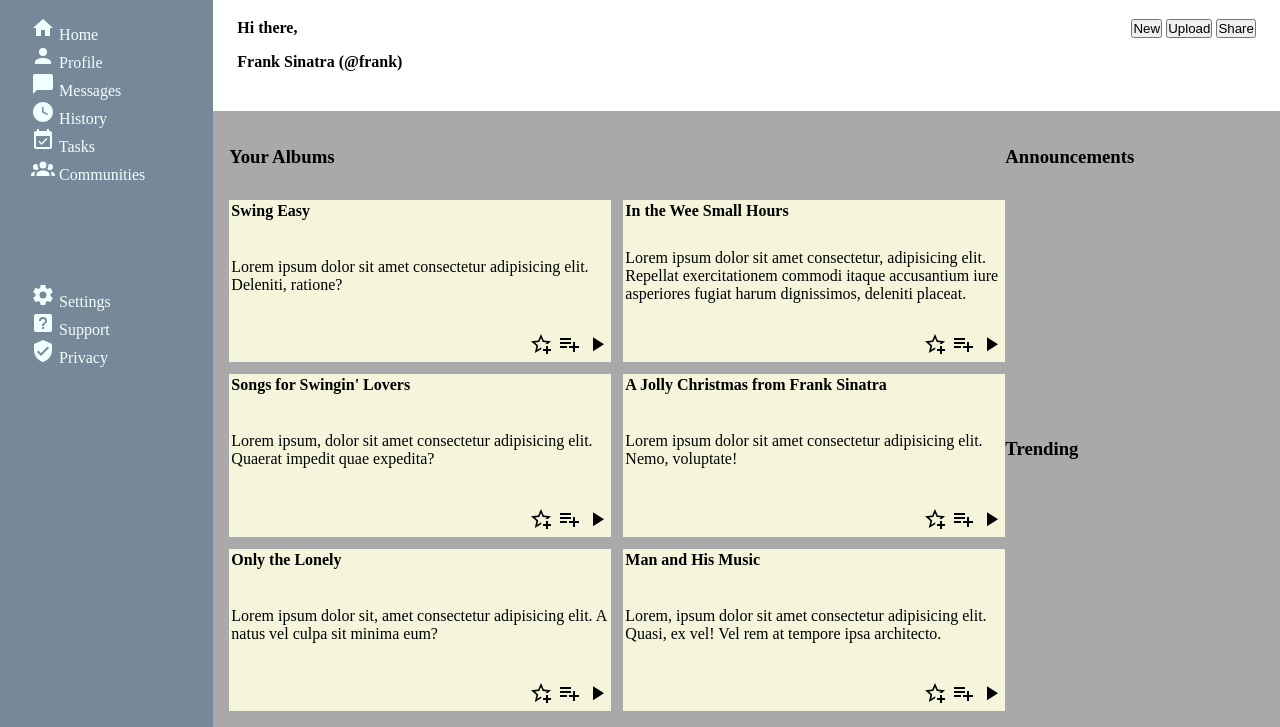
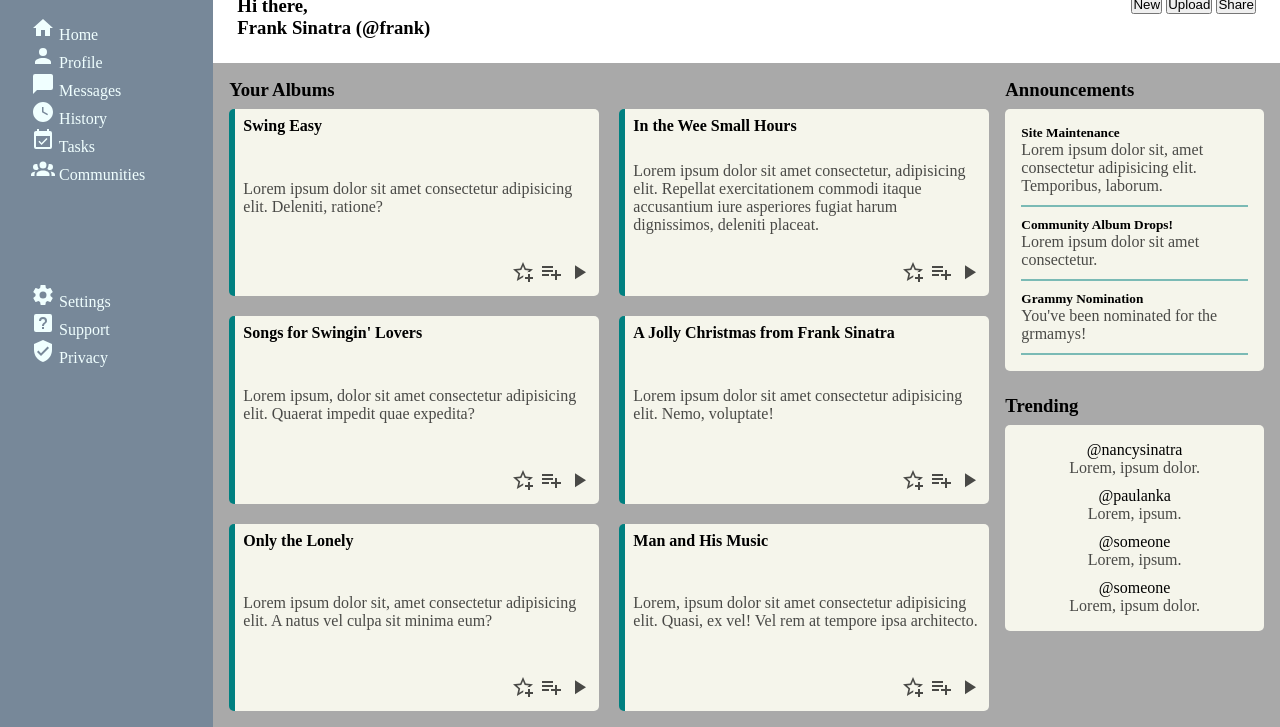
Before and after one commit to anujyadav5/dashboard-project, a plain HTML site: page index.html in a window 1280 px wide. Shown: the part 73-800 px from the top of the page. Drawn offline with Linux system fonts and the light colour scheme.

Commit message:
announcement and trending content and layout added.

```diff
--- a/index.html
+++ b/index.html
@@ -25,7 +25,7 @@
                 <strong>Frank Sinatra</strong>
             </div>
             <div class="welcome">
-                <strong>Hi there, <p>Frank Sinatra (@frank)</p></strong>
+                <h3>Hi there, <p>Frank Sinatra (@frank)</p></h3>
             </div>
             <div class="options">
                 <button>New</button>
@@ -198,9 +198,41 @@
                 </div>
                 <div class="announcements">
                     <h3>Announcements</h3>
+                    <div class="announcements-container">
+                        <div class="announcement">
+                            <h5>Site Maintenance</h5>
+                            Lorem ipsum dolor sit, amet consectetur adipisicing elit. Temporibus, laborum.
+                        </div>
+                        <div class="announcement">
+                            <h5>Community Album Drops!</h5>
+                            Lorem ipsum dolor sit amet consectetur.
+                        </div>
+                        <div class="announcement">
+                            <h5>Grammy Nomination</h5>
+                            You've been nominated for the grmamys!
+                        </div>
+                    </div>
                 </div>
                 <div class="trending">
                     <h3>Trending</h3>
+                    <div class="trending-container">
+                        <div class="item">
+                            <div class="user">@nancysinatra</div>
+                            Lorem, ipsum dolor.
+                        </div>
+                        <div class="item">
+                            <div class="user">@paulanka</div>
+                            Lorem, ipsum.
+                        </div>
+                        <div class="item">
+                            <div class="user">@someone</div>
+                            Lorem, ipsum.
+                        </div>
+                        <div class="item">
+                            <div class="user">@someone</div>
+                            Lorem, ipsum dolor.
+                        </div>
+                    </div>
                 </div>
 
         </div>
--- a/styles.css
+++ b/styles.css
@@ -53,22 +53,26 @@ button, input {
 .projects {
     grid-row: 1 / -1;
     display: grid;
-    grid-template-rows: 1fr 7fr;
+    grid-template-rows: 30px 1fr;
+    padding-right: 16px;
 }
 
-h4 {
+h1, h2, h3, h4, h5, h6, p {
     margin: 0px;
 }
 
 .cards {
     display: grid;
     grid-template: repeat(3, 1fr) / repeat(2, 1fr);
-    gap: 12px;
+    gap: 20px;
+    color: rgb(0, 0, 0, .7);
 }
 
 .card {
-    background-color: beige;
-    padding: 2px;
+    background-color: rgb(245, 245, 235);
+    border-left: 6px solid rgb(0, 128, 128);
+    border-radius: 5px;
+    padding: 8px;
     display: flex;
     flex-direction: column;
     justify-content: space-between;
@@ -77,3 +81,27 @@ h4 {
 .icons {
     text-align: end;
 }
+
+.announcements-container, .trending-container {
+    background-color: rgb(245, 245, 235);
+    padding: 16px;
+    margin-top: 8px;
+    border-radius: 5px;
+    display: grid;
+    gap: 10px;
+    color: rgb(0, 0, 0, .7);
+}
+
+
+.announcement {
+    border-bottom: 2px solid rgb(0, 128, 128, .5);
+    padding-bottom: 10px;
+}
+
+.trending-container .item {
+    text-align: center;
+}
+
+.user, h4, h5 {
+    color: rgb(0, 0, 0, 1);
+}
```
